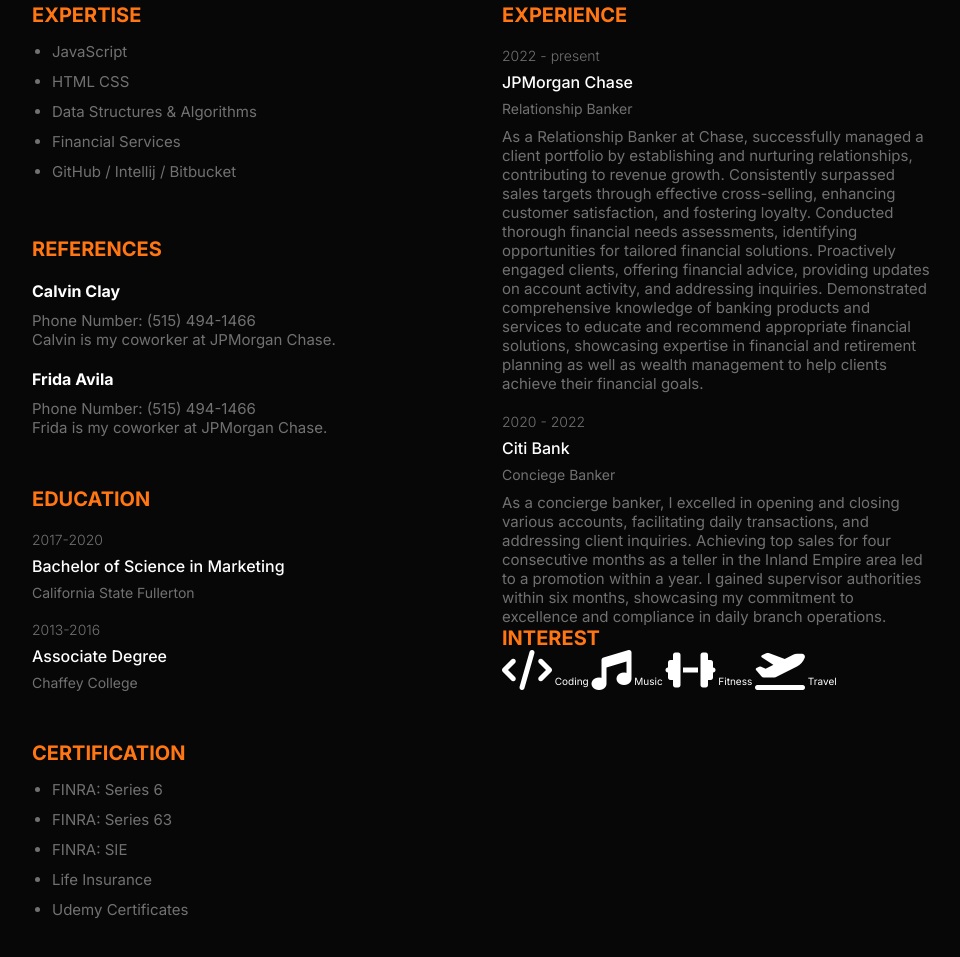
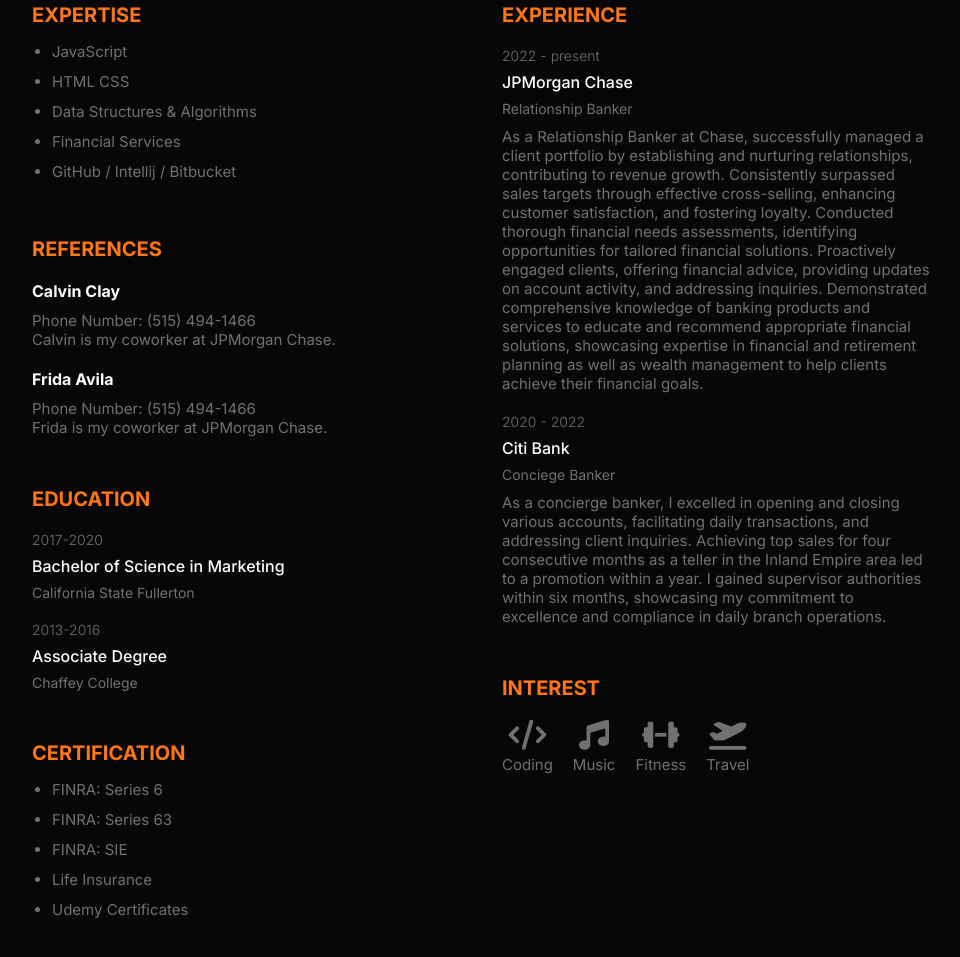
Before and after one commit to Justbeingtai/ChaseResume, a plain HTML site: page index.html in a window 1280 px wide. Shown: the part 373-1330 px from the top of the page, without its empty margins (158-1118 px from the left). Drawn offline with nearby package versions, Linux system fonts and the light colour scheme.

Commit message:
completed css style for Interest and fix other styles

```diff
--- a/index.html
+++ b/index.html
@@ -115,15 +115,20 @@
             <h3 class="title">Interest</h3>
             <div class="interest_items">
                 <div class="interest_item">
-                    <i class="fa-solid fa-code fa-4x"></i>
+                    <i class="fa-solid fa-code fa-2x"></i>
                      <span>Coding</span>
-                     <i class="fa-solid fa-music fa-4x"></i>
+                </div>
+                <div class="interest_item">
+                    <i class="fa-solid fa-music fa-2x"></i>
                      <span>Music</span>
-                     <i class="fa-solid fa-dumbbell fa-4x"></i>
-                     <span>Fitness</span>
-                     <i class="fa-solid fa-plane-departure fa-4x"></i>
-                     <span>Travel</span>
-
+                </div>
+                <div class="interest_item">
+                    <i class="fa-solid fa-dumbbell fa-2x"></i>
+                    <span>Fitness</span>
+                </div>
+                <div class="interest_item">
+                    <i class="fa-solid fa-plane-departure fa-2x"></i>
+                    <span>Travel</span>
                 </div>
             </div>
         </div>
--- a/style.css
+++ b/style.css
@@ -96,6 +96,12 @@ a {
     gap: 5rem;
 }
 
+.group-2 {
+    display: flex;
+    flex-direction: column;
+    gap: 5rem;
+}
+
 .profile_container {
     display: flex;
     gap: 2rem;
@@ -171,3 +177,26 @@ a {
 .exp_item {
     margin-top: 2rem;
 }
+
+/*Interest */
+.interest_items {
+    margin-top: 2rem;
+    display: flex;
+    align-items: center;
+    flex-wrap: wrap;
+    gap: 2rem;
+}
+
+.interest_item {
+    font-size: 1.5rem;
+    display: flex;
+    flex-direction: column;
+    align-items: center;
+    justify-content: center;
+    gap: 0.5rem;
+    color: var(--text-color);
+}
+
+.interest_item svg {
+    width: 2rem;
+}
```
